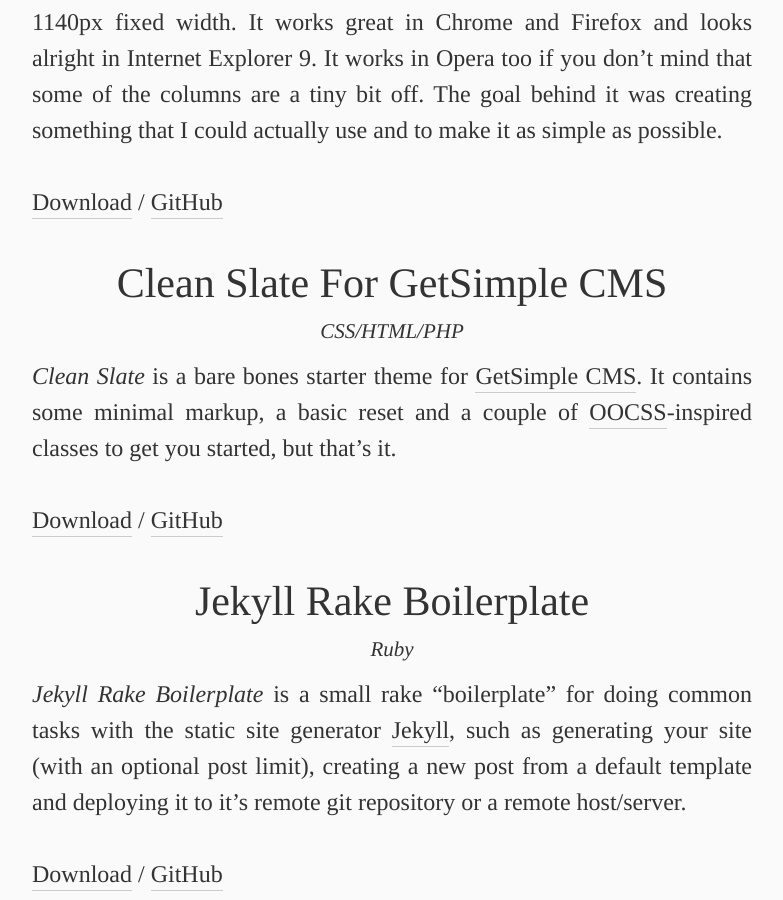
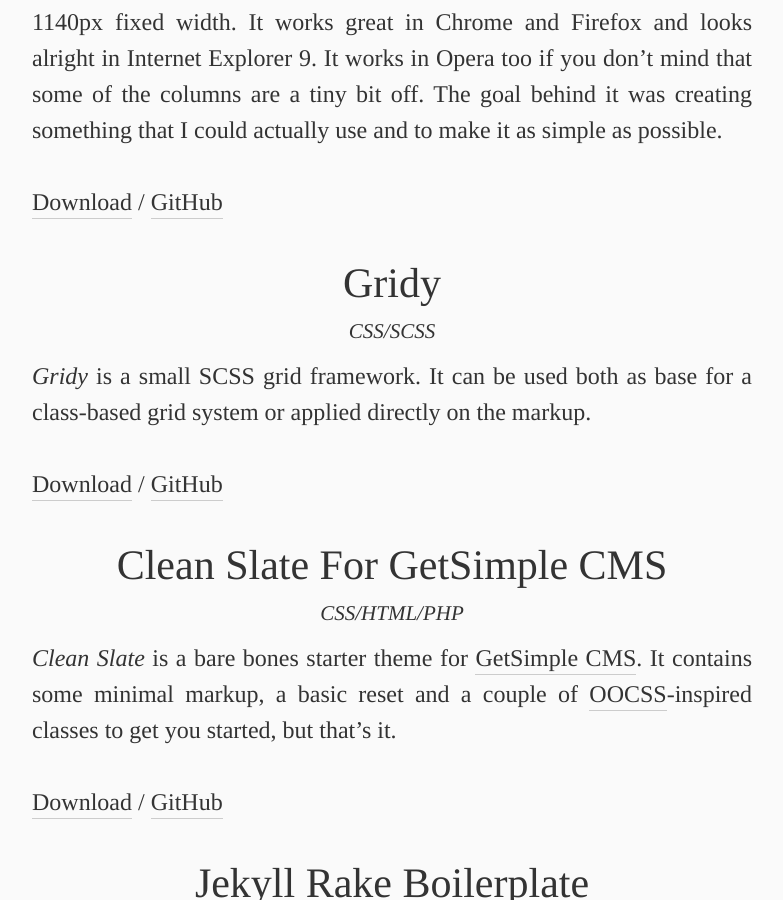
Before and after one commit to gummesson/ellengummesson, a Jekyll site: the page built from projects/index.md, in a window 1280 px wide and 900 px high, scrolled down 615 px. Shown: the whole window, without its empty margins (248-1031 px from the left). Built offline with Jekyll 4.4.1, drawn with Linux system fonts in a browser that asks for light colours.

Commit message:
Updated.

```diff
--- a/projects/index.md
+++ b/projects/index.md
@@ -12,6 +12,14 @@
 *Begrider* is a simple, fluid twelve column and ten units grid system with a 1140px fixed width. It works great in Chrome and Firefox and looks alright in Internet Explorer 9. It works in Opera too if you don’t mind that some of the columns are a tiny bit off. The goal behind it was creating something that I could actually use and to make it as simple as possible.
 
 [Download](https://github.com/gummesson/begrider/zipball/master "Download Begrider") / [GitHub](https://github.com/gummesson/begrider "Begrider on Github")
+
+## Gridy
+
+<p class="margin-small small centered italic">CSS/SCSS</p>
+
+*Gridy* is a small SCSS grid framework. It can be used both as base for a class-based grid system or applied directly on the markup.
+
+[Download](https://github.com/gummesson/gridy/zipball/master "Download Gridy") / [GitHub](https://github.com/gummesson/gridy "Gridy on Github")
 
 ## Clean Slate For GetSimple CMS
 
```
